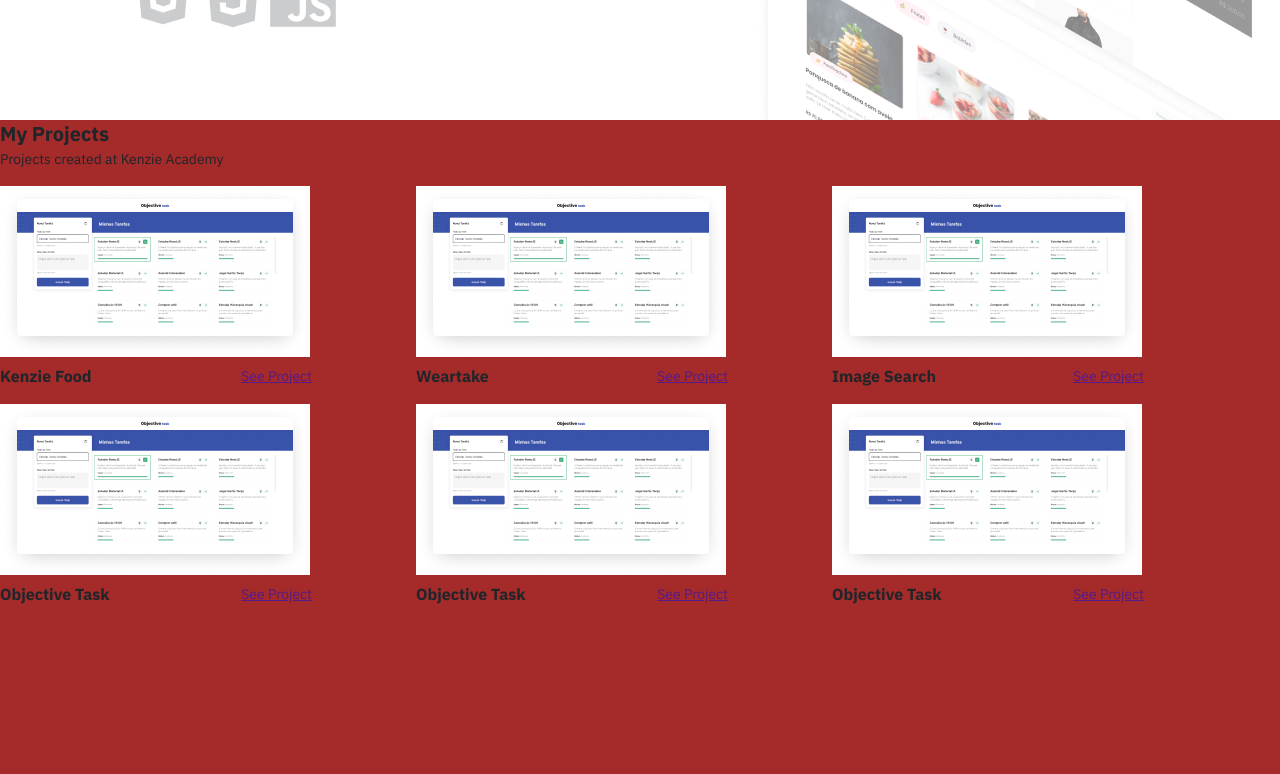
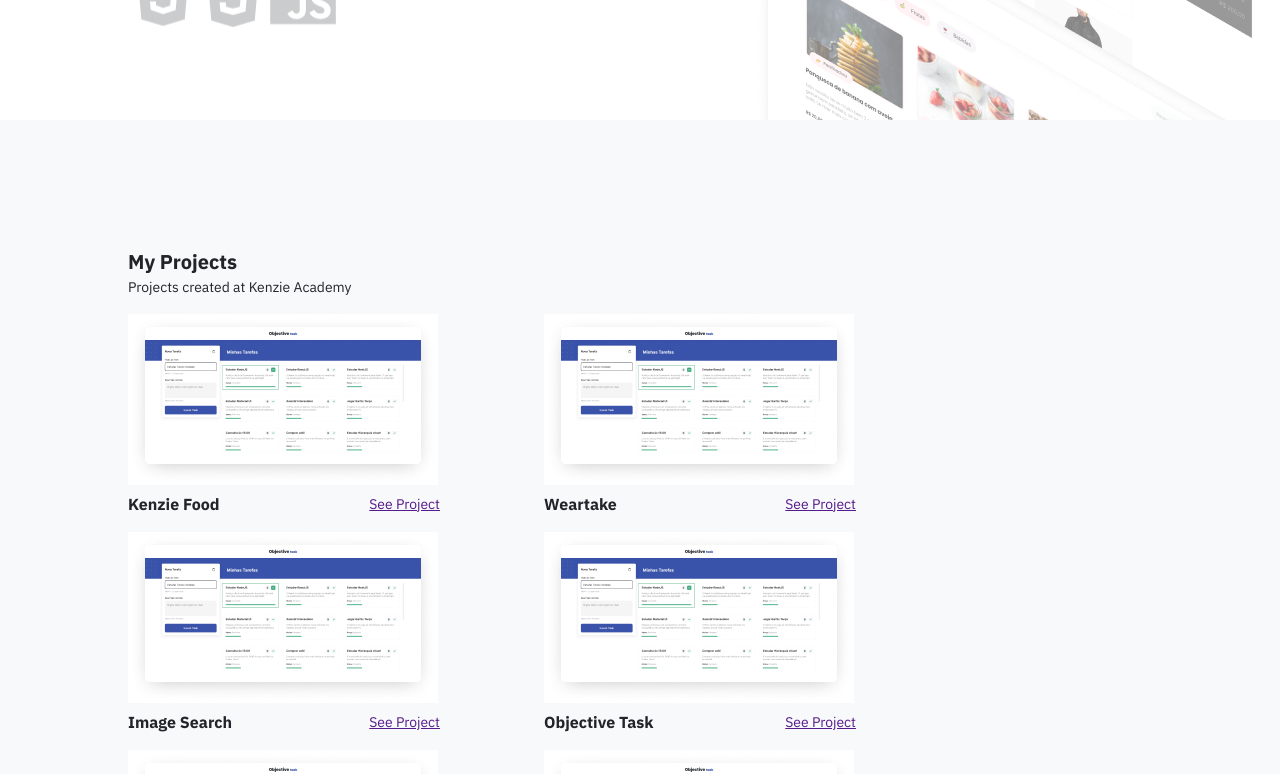
Before and after one commit to kenzie-journey-enock/react_tasks, a React (Vite) app: page / in a window 1280 px wide. Shown: the part 600-1374 px from the top of the page. Built offline with nearby package versions, Linux system fonts and the light colour scheme.

Commit message:
feat: Create ThirdSection

```diff
--- /dev/null
+++ b/src/studies/Projects/Portifolio/components/molecules/sections/ThirdSectionPortfolio.jsx
@@ -0,0 +1,14 @@
+import style from './style.module.css'
+import PropTypes from 'prop-types'
+
+export default function ThirdSectionPortfolio({ data }) {
+  return (
+    <section id={data.sections[2].ref} className={style.third_section}>
+      Contacts {data.name}
+    </section>
+  )
+}
+
+ThirdSectionPortfolio.propTypes = {
+  data: PropTypes.object
+}
--- a/src/studies/Projects/Portifolio/components/molecules/sections/index.jsx
+++ b/src/studies/Projects/Portifolio/components/molecules/sections/index.jsx
@@ -1,7 +1,9 @@
 import FirstSectionPortfolio from "./FirstSectionPortfolio";
 import SecoundSectionPortfolio from "./SecoundSectionPortfolio";
+import ThirdSectionPortfolio from "./ThirdSectionPortfolio";
 
 export {
   FirstSectionPortfolio,
-  SecoundSectionPortfolio
+  SecoundSectionPortfolio,
+  ThirdSectionPortfolio
 }
--- a/src/studies/Projects/Portifolio/components/molecules/sections/style.module.css
+++ b/src/studies/Projects/Portifolio/components/molecules/sections/style.module.css
@@ -5,7 +5,14 @@
 
 .secound_section {
   display: flex;
-  background-color: brown;
+  background-color: var(--grey-1);
+  padding: 10%;
+}
+
+.third_section {
+  display: flex;
+  /* background-color: var(--grey-0); */
+  padding: 10%;
 }
 
 /* Para tablets (largura mínima de 768px) */
```
